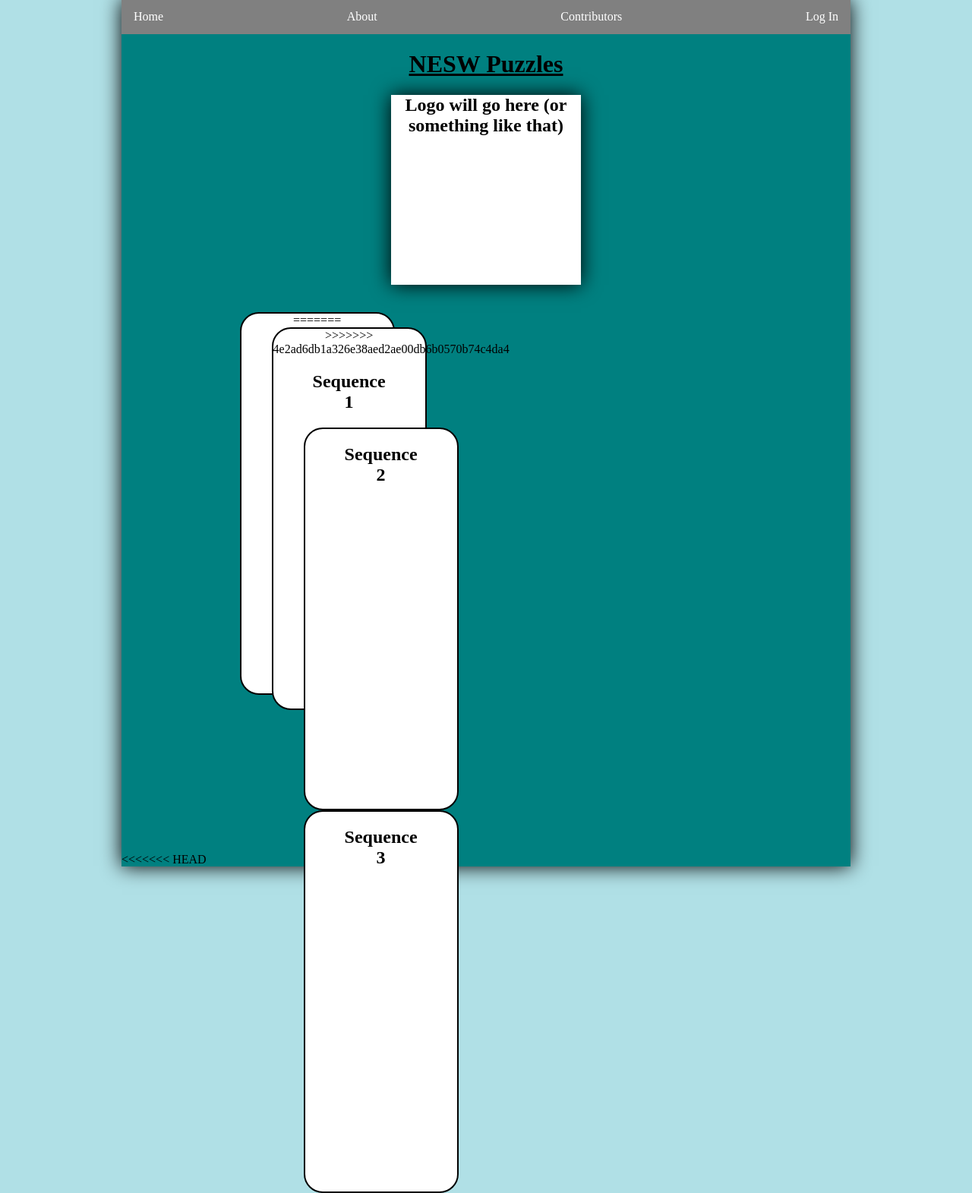
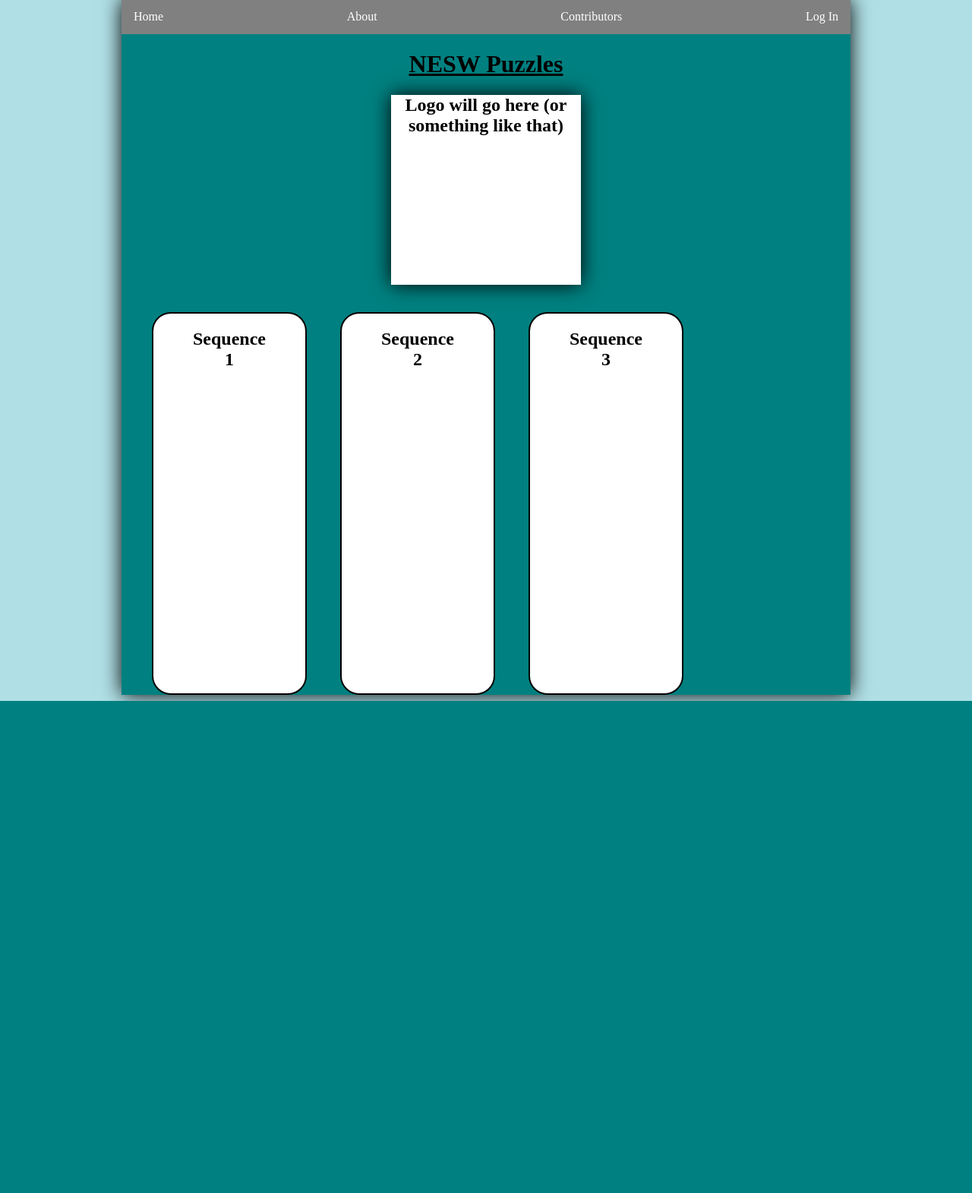
Before and after one commit to happyinfrance10/legendary-octo-giggle, a Python web app: template templates/home.html in a window 1280 px wide. Shown: the part 36-1607 px from the top of the page at 76% size. After the commit the page ends 959 px from the top, so only its background shows below. Run offline with Jinja, Linux system fonts and the light colour scheme; the template is opened without the code that fills it, so the values that code supplies are empty.

Commit message:
Eliminated merge comments in home.html

```diff
--- a/templates/home.html
+++ b/templates/home.html
@@ -39,12 +39,8 @@
     <br><br>
 
   <!-- Sequence options -->
-<<<<<<< HEAD
+  <!-- href="/level?key=aghkZXZ-Tm9uZXIVCxIIUXVlc3Rpb24YgICAgIDglwoM" -->
     <span id="sequence1" class="sequence">
-=======
-  <!-- href="/level?key=aghkZXZ-Tm9uZXIVCxIIUXVlc3Rpb24YgICAgIDglwoM" -->
-    <div id="sequence1" class="sequence">
->>>>>>> 4e2ad6db1a326e38aed2ae00db6b0570b74c4da4
       <h2>Sequence <br> 1</h2>
     </span>
     <span id="sequence2" class="sequence">
```
